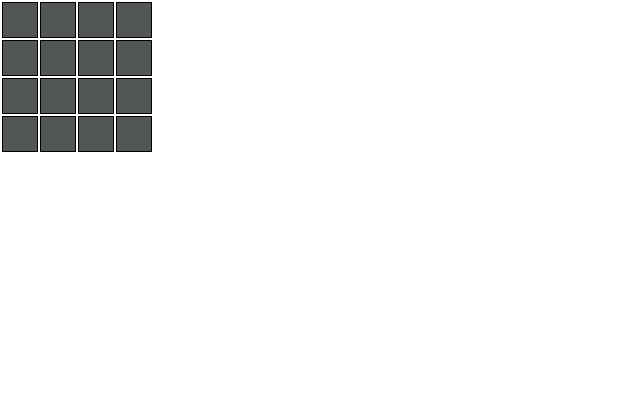
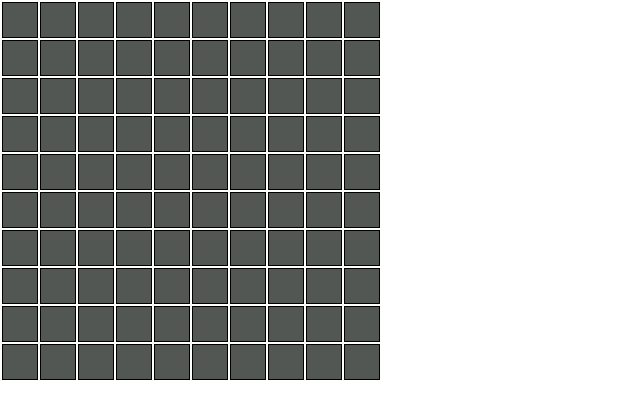
Before and after one commit to mejiaej/mines, a React (Create React App) app in the folder web/: page / in a window 1280 px wide. Shown: the top 418 px of the page, without its empty margins (0-640 px from the left). Built offline with nearby package versions, Linux system fonts and the light colour scheme.

Commit message:
Add mines generation

```diff
--- a/web/package.json
+++ b/web/package.json
@@ -7,9 +7,11 @@
     "@testing-library/react": "^11.1.0",
     "@testing-library/user-event": "^12.1.10",
     "@types/jest": "^26.0.15",
+    "@types/lodash": "4.14.168",
     "@types/node": "^12.0.0",
     "@types/react": "^17.0.0",
     "@types/react-dom": "^17.0.0",
+    "lodash": "4.17.21",
     "react": "^17.0.2",
     "react-dom": "^17.0.2",
     "react-scripts": "4.0.3",
--- a/web/src/App.tsx
+++ b/web/src/App.tsx
@@ -3,28 +3,25 @@ import logo from './logo.svg';
 import './App.css';
 import { BoardCell } from './components/BoardCell';
 import { board1, board2 } from './components/board-examples';
-
-interface Cell {
-  value: number,
-  revealed: boolean,
-}
-
-
+import { Cell } from './model/Cell';
+import { generateInitialGameBoard } from './utils/MineHelper';
+import { GameDifficulty } from './model/GameDifficulty';
 
 
 const App = () => {
-  const [gameBoard, setGameBoard] = useState<Cell[][]>(board2);
+  const [gameBoard, setGameBoard] = useState<Cell[][]>(generateInitialGameBoard(10,10, GameDifficulty.Medium));
 
   const handleCellClick = (row: number, column: number) => {
     const newGameBoard = revealAdjacents(row, column, gameBoard);
     setGameBoard(newGameBoard);
+    generateInitialGameBoard(4, 4, GameDifficulty.Easy);
   }
 
   const revealAdjacents = (row: number, column: number, gameBoard: Cell[][]) => {
     let newGameBoard = [...gameBoard];
     const currentCell = newGameBoard[row][column];
 
-    // if recursion returns to a visited cell just avoid evaluating it
+    // if recursion returns to a visited cell stop evaluating in that direction
     if(!currentCell.revealed) {
       const currentCellValue = currentCell.value;
 
@@ -38,7 +35,7 @@ const App = () => {
         if(currentCellValue > 0) {
           currentCell.revealed = true;
         } else if (currentCellValue == 0) {
-          // continue evaluating only if cell has no mines in it or adjacents to it
+          // continue evaluating only if cell has no mines in or adjacents
           currentCell.revealed = true;
 
           let topLeft       = getCell(row-1, column-1)  // row-1|column-1
--- /dev/null
+++ b/web/src/model/Cell.ts
@@ -0,0 +1,4 @@
+export interface Cell {
+  value: number,
+  revealed: boolean,
+}
--- /dev/null
+++ b/web/src/model/GameDifficulty.ts
@@ -0,0 +1,5 @@
+export enum GameDifficulty {
+  Easy = 0.05,
+  Medium = 0.1,
+  Hard = 0.15,
+}
--- /dev/null
+++ b/web/src/utils/MineHelper.ts
@@ -0,0 +1,91 @@
+import _ from "lodash";
+import { board1 } from "../components/board-examples";
+import { Cell } from "../model/Cell";
+import { GameDifficulty } from "../model/GameDifficulty";
+
+
+
+const generateInitialGameBoard = (rowNumber: number, columnNumber: number, difficulty: GameDifficulty): Cell[][] => {
+  const numberOfCells = rowNumber * columnNumber;
+  const numberOfMines = Math.round(numberOfCells * difficulty);
+  const initialGameBoard: Cell[][] = [];
+
+  _.times(rowNumber, () => {
+    const row: Cell[] = [];
+    _.times(columnNumber, () => {
+      const newCell: Cell = { value: 0, revealed: false };
+      row.push(newCell);
+    });
+    initialGameBoard.push(row);
+  });
+
+  console.log('numberOfCells', numberOfCells);
+  console.log('numberOfMines', numberOfMines);
+  console.log('initialGameBoard', initialGameBoard);
+
+  let currentMines = 0;
+  while (currentMines < numberOfMines) {
+    const randomRow = _.random(0, rowNumber);
+    const randomColumn = _.random(0, columnNumber);
+    if(cellExists(randomRow, randomColumn, rowNumber, columnNumber)) {
+      const currentCell = initialGameBoard[randomRow][randomColumn];
+
+      if(currentCell.value >= 0) {
+        currentCell.value =
+        currentCell.value = -1;
+
+        let topLeft       = cellExists(randomRow-1, randomColumn-1, rowNumber, columnNumber) ? initialGameBoard[randomRow-1][randomColumn-1]  : null;
+        let top           = cellExists(randomRow-1, randomColumn, rowNumber, columnNumber)   ? initialGameBoard[randomRow-1][randomColumn]    : null;
+        let topRight      = cellExists(randomRow-1, randomColumn+1, rowNumber, columnNumber) ? initialGameBoard[randomRow-1][randomColumn+1]  : null;
+        let left          = cellExists(randomRow, randomColumn-1, rowNumber, columnNumber)   ? initialGameBoard[randomRow][randomColumn-1]    : null;
+        let right         = cellExists(randomRow, randomColumn+1, rowNumber, columnNumber)   ? initialGameBoard[randomRow][randomColumn+1]    : null;
+        let bottomLeft    = cellExists(randomRow+1, randomColumn-1, rowNumber, columnNumber) ? initialGameBoard[randomRow+1][randomColumn-1]  : null;
+        let bottom        = cellExists(randomRow+1, randomColumn, rowNumber, columnNumber)   ? initialGameBoard[randomRow+1][randomColumn]    : null;
+        let bottomRight   = cellExists(randomRow+1, randomColumn+1, rowNumber, columnNumber) ? initialGameBoard[randomRow+1][randomColumn+1]  : null;
+
+        if (topLeft && topLeft.value >= 0) {
+          topLeft.value = topLeft.value + 1;
+        }
+        if (top && top.value >= 0) {
+          top.value = top.value + 1;
+        }
+        if (topRight && topRight.value >= 0) {
+          topRight.value = topRight.value + 1;
+        }
+        if (left && left.value >= 0) {
+          left.value = left.value + 1;
+        }
+        if (right && right.value >= 0) {
+          right.value = right.value + 1;
+        }
+        if (bottomLeft && bottomLeft.value >= 0) {
+          bottomLeft.value = bottomLeft.value + 1;
+        }
+        if (bottom && bottom.value >= 0) {
+          bottom.value = bottom.value + 1;
+        }
+        if (bottomRight && bottomRight.value >= 0) {
+          bottomRight.value = bottomRight.value + 1;
+        }
+
+        currentMines++;
+      }
+    }
+  }
+
+  return initialGameBoard;
+}
+
+const cellExists = (row: number, column: number, rowNumber: number, columnNumber: number) => {
+  const maxRowIndex = rowNumber - 1;
+  const maxColumnIndex = columnNumber - 1;
+
+  if((row >= 0 && row <= maxRowIndex)
+      && (column >= 0 && column <= maxColumnIndex)) {
+    return true;
+  }
+
+  return false;
+}
+
+export { generateInitialGameBoard };
```
Also changed, not shown: 1 other file (tests, documents, lock files or other folders).
